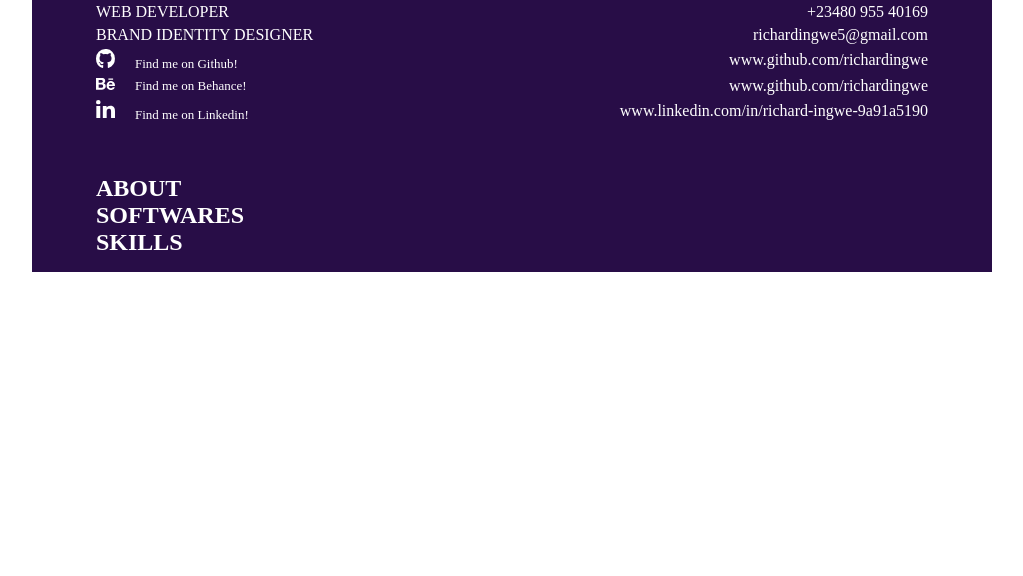
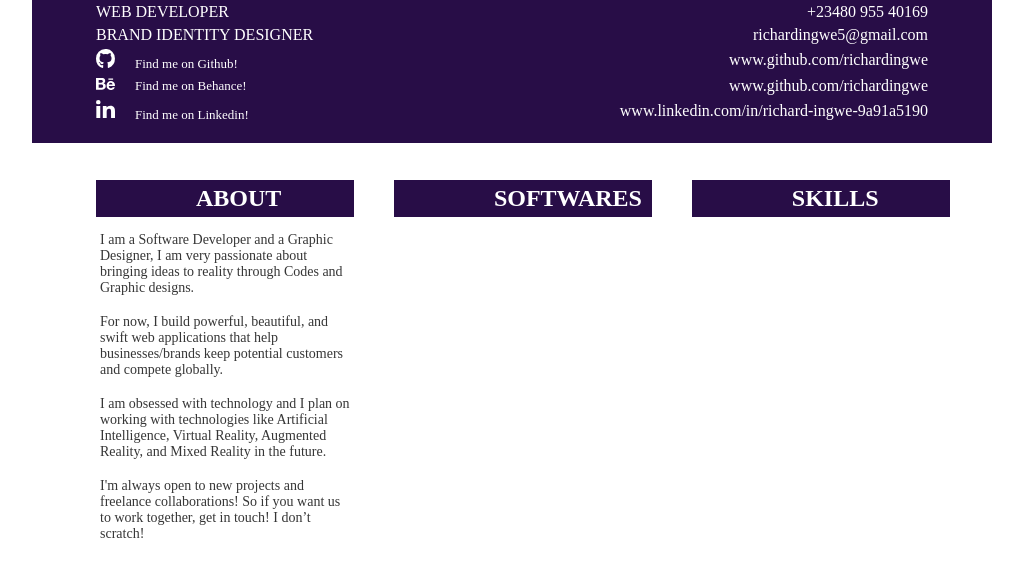
Before and after one commit to richardingwe/my-cv, a plain HTML site: page index.html in a window 1280 px wide. Shown: the part 76-652 px from the top of the page, without its empty margins (128-1151 px from the left). Drawn offline with Linux system fonts and the light colour scheme.

Commit message:
created the about me section

```diff
--- a/index.html
+++ b/index.html
@@ -45,6 +45,27 @@
 				<div class="about-me">
 					<div class="about">
 						<h2>ABOUT</h2>
+						<div class="paragraph">
+							<p>
+								I am a Software Developer and a Graphic Designer, I am very
+								passionate about bringing ideas to reality through Codes and
+								Graphic designs.
+							</p>
+							<p>
+								For now, I build powerful, beautiful, and swift web applications
+								that help businesses/brands keep potential customers and compete
+								globally.
+							</p>
+							<p>
+								I am obsessed with technology and I plan on working with
+								technologies like Artificial Intelligence, Virtual Reality,
+								Augmented Reality, and Mixed Reality in the future.
+							</p>
+							<p>
+								I'm always open to new projects and freelance collaborations! So
+								if you want us to work together, get in touch! I don’t scratch!
+							</p>
+						</div>
 					</div>
 					<div class="software">
 						<h2>SOFTWARES</h2>
--- a/style.css
+++ b/style.css
@@ -49,6 +49,28 @@
 
 .body {
 	padding: 2rem 4rem 1rem 4rem;
-	background-color: #280d47;
+	background-color: white;
 	color: white;
 }
+
+.body .about-me {
+	width: 100%;
+	display: grid;
+	grid-column-gap: 40px;
+	grid-template-columns: 31% 31% 31%;
+	/* justify-content: space-between;
+	align-items: center; */
+	margin: 5px 0;
+}
+
+.body .about-me h2 {
+	background-color: #280d47;
+	padding: 5px 100px;
+	margin-bottom: 15px;
+}
+.body .about-me .about .paragraph p {
+	color: #363636;
+	font-size: 14px;
+	margin-bottom: 18px;
+	padding: 0 4px;
+}
```
